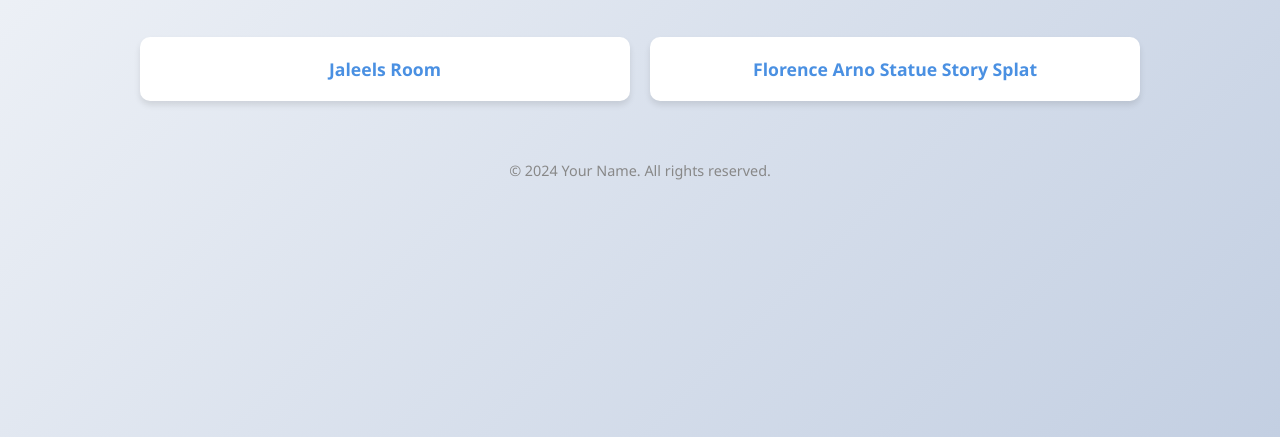
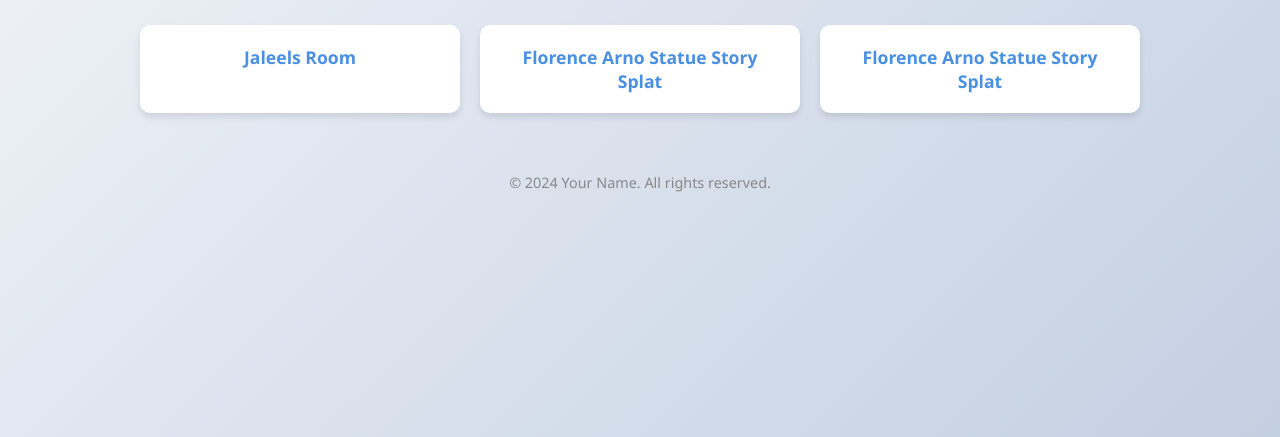
Before and after one commit to SonnyC56/SonnyC56.github.io, a plain HTML site: page index.html in a window 1280 px wide. Shown: the part 363-800 px from the top of the page. Drawn offline with Linux system fonts and the light colour scheme.

Commit message:
Update index.html

```diff
--- a/index.html
+++ b/index.html
@@ -104,6 +104,9 @@
         <div class="card">
             <a href="pages/florence-arno-statue-story-splat.html">Florence Arno Statue Story Splat</a>
         </div>
+           <div class="card">
+            <a href="pages/golfGameDemo.html">Florence Arno Statue Story Splat</a>
+        </div>
         <!-- Add more cards as needed -->
 
     </div>
```
